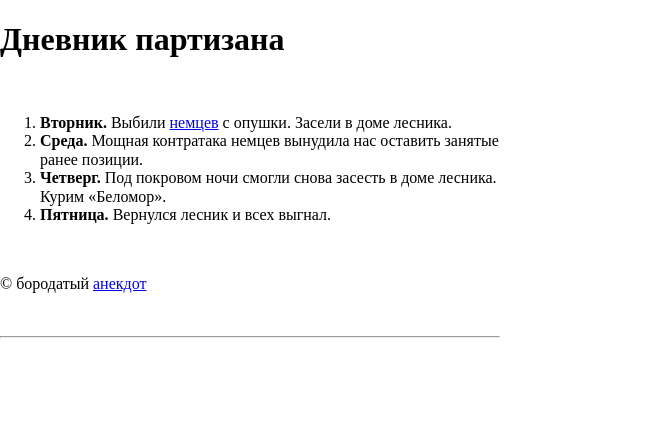
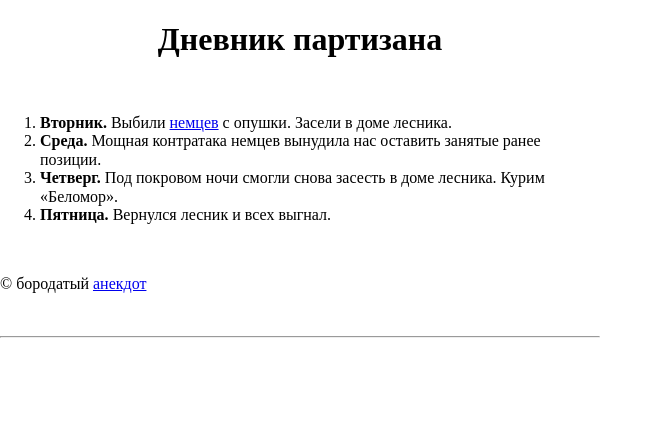
Before and after one commit to monstrby/MyRepository, a plain HTML site: page lesson1/Diary.html in a window 1280 px wide. Shown: the whole page, without its empty margins (0-663 px from the left). Drawn offline with nearby package versions, Linux system fonts and the light colour scheme.

Commit message:
CHange size div funny box

```diff
--- a/lesson1/style.css
+++ b/lesson1/style.css
@@ -1,7 +1,7 @@
 .funny_box {
-    width: 500px;
+    width: 600px;
     height: 400px;
 }
 h1 {
-    align: center;
+    text-align: center;
 }
```
